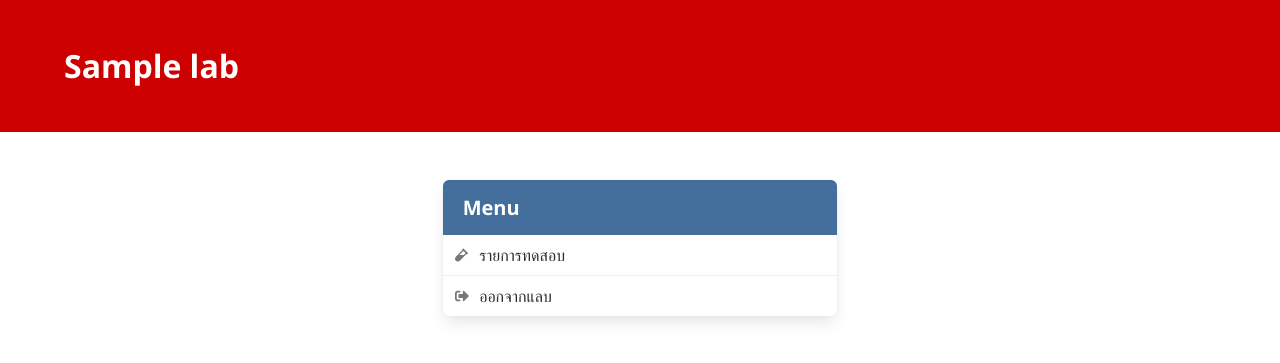
After one commit to likit/labtycoon, a Python web app: template app/templates/lab/index.html in a window 1280 px wide. The commit adds this page. Shown: the top 363 px of the page. Run offline with Jinja, Linux system fonts and the light colour scheme; the template is opened without the code that fills it: most values are stand-ins (such as "Sample title", 1, 10 or a date in 2020); some libraries are stand-ins or nearby versions.

Commit message:
added lab blueprint and the landing page

```diff
--- a/app/__init__.py
+++ b/app/__init__.py
@@ -21,6 +21,9 @@ def create_app():
     from app.auth import auth_blueprint
     app.register_blueprint(auth_blueprint, url_prefix='/auth')
 
+    from app.lab import lab_blueprint
+    app.register_blueprint(lab_blueprint, url_prefix='/lab')
+
     app.config['SQLALCHEMY_DATABASE_URI'] = os.environ.get('SQLALCHEMY_DATABASE_URI')
     app.config['SQLALCHEMY_TRACK_MODIFICATIONS'] = False
     app.config['SECRET_KEY'] = os.environ.get('SECRET_KEY')
--- /dev/null
+++ b/app/lab/__init__.py
@@ -0,0 +1,5 @@
+from flask import Blueprint
+
+lab_blueprint = Blueprint('lab', __name__)
+
+from . import views
--- /dev/null
+++ b/app/templates/lab/index.html
@@ -0,0 +1,36 @@
+{% extends "base.html" %}
+
+{% block content %}
+    <section class="hero is-danger">
+    <div class="hero-body">
+        <div class="container">
+            <h1 class="title">
+                {{ lab.name }}
+            </h1>
+        </div>
+    </div>
+    </section>
+    <section class="section">
+    <div class="columns">
+        <div class="column is-one-third is-offset-4">
+            <nav class="panel is-primary">
+                <p class="panel-heading">
+                    Menu
+                </p>
+                <a class="panel-block">
+                    <span class="panel-icon">
+                        <i class="fas fa-vial"></i>
+                    </span>
+                    รายการทดสอบ
+                </a>
+                <a class="panel-block" href="{{ url_for('main.index') }}">
+                    <span class="panel-icon">
+                       <i class="fas fa-sign-out-alt"></i>
+                    </span>
+                    ออกจากแลบ
+                </a>
+            </nav>
+        </div>
+    </div>
+    </section>
+{% endblock %}
```
Also changed, not shown: app/lab/views.py (added, +9 -0 lines), app/templates/main/index.html (+10 -2 lines).
